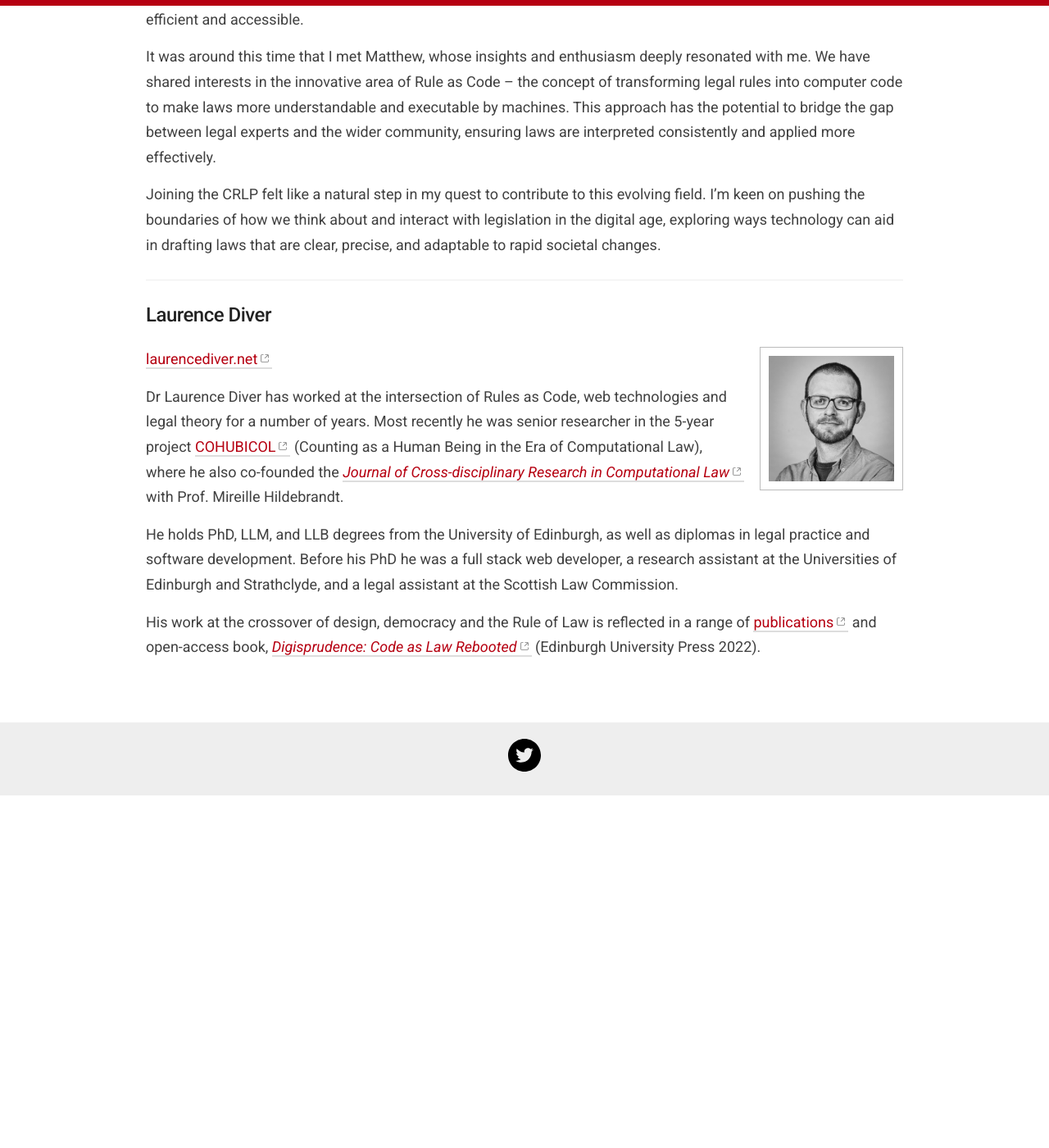
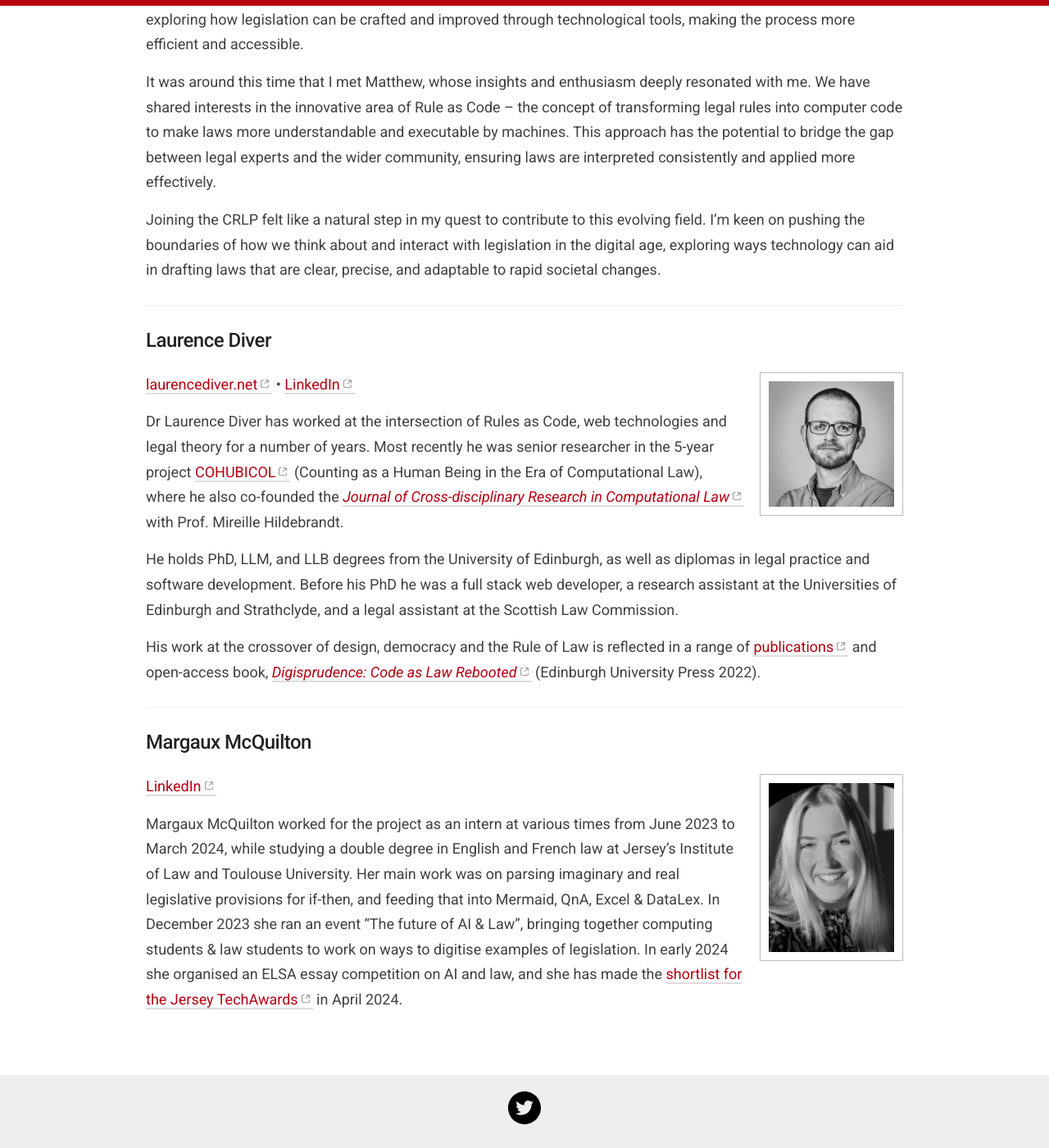
Before and after one commit to crlp-jerseyldo/crlp-jerseyldo.github.io, a Jekyll site: the page built from _pages/team.md, in a window 1280 px wide and 1400 px high, scrolled down 884 px. Shown: the whole window at 82% size. Built offline with Jekyll 4.4.1, drawn with Linux system fonts in a browser that asks for light colours; before the commit the page ends 1854 px from its top, so only the background shows below that.

Commit message:
Added Margaux to Team page

```diff
--- a/_pages/team.md
+++ b/_pages/team.md
@@ -33,10 +33,20 @@ Joining the CRLP felt like a natural step in my quest to contribute to this evol
 
 ![Photo of Laurence Diver](/images/crlp-laurence.jpg){:.avatar}
 
-[laurencediver.net](https://laurencediver.net){:target="_blank"}
+[laurencediver.net](https://laurencediver.net){:target="_blank"} &bull; [LinkedIn](https://www.linkedin.com/in/laurencediver/){:target="_blank"}
 
 Dr Laurence Diver has worked at the intersection of Rules as Code, web technologies and legal theory for a number of years. Most recently he was senior researcher in the 5-year project [COHUBICOL](https://cohubicol.com){:target="_blank"} (Counting as a Human Being in the Era of Computational Law), where he also co-founded the [*Journal of Cross-disciplinary Research in Computational Law*](https://journalcrcl.org){:target="_blank"} with Prof. Mireille Hildebrandt.
 
 He holds PhD, LLM, and LLB degrees from the University of Edinburgh, as well as diplomas in legal practice and software development. Before his PhD he was a full stack web developer, a research assistant at the Universities of Edinburgh and Strathclyde, and a legal assistant at the Scottish Law Commission.
 
 His work at the crossover of design, democracy and the Rule of Law is reflected in a range of [publications](https://laurencediver.net/publications-and-presentations/){:target="_blank"} and open-access book, [*Digisprudence: Code as Law Rebooted*](https://edinburghuniversitypress.com/book-digisprudence-code-as-law-rebooted.html){:target="_blank"} (Edinburgh University Press 2022).
+
+----
+
+## Margaux McQuilton
+
+![Photo of Margaux McQuilton](/images/crlp-margaux.png){:.avatar}
+
+[LinkedIn](https://www.linkedin.com/in/margaux-mcquilton-471302254/){:target="_blank"}
+
+Margaux McQuilton worked for the project as an intern at various times from June 2023 to March 2024, while studying a double degree in English and French law at Jersey's Institute of Law and Toulouse University. Her main work was on parsing imaginary and real legislative provisions for if-then, and feeding that into Mermaid, QnA, Excel & DataLex. In December 2023 she ran an event "The future of AI & Law", bringing together computing students & law students to work on ways to digitise examples of legislation. In early 2024 she organised an ELSA essay competition on AI and law, and she has made the [shortlist for the Jersey TechAwards](https://twitter.com/InstofLawJersey/status/1757399603832406368 "https://twitter.com/instoflawjersey/status/1757399603832406368"){:target="_blank"} in April 2024.
```
Also changed, not shown: images/crlp-margaux.png (added).
